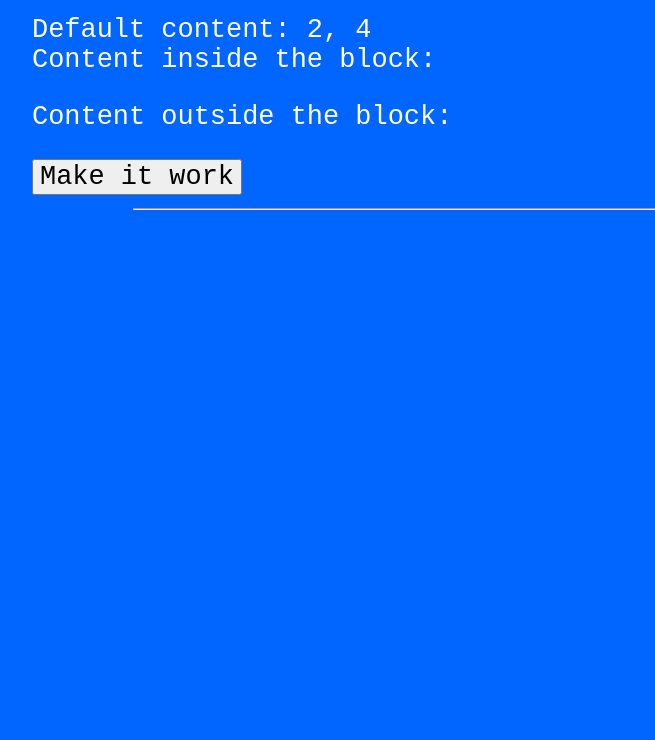
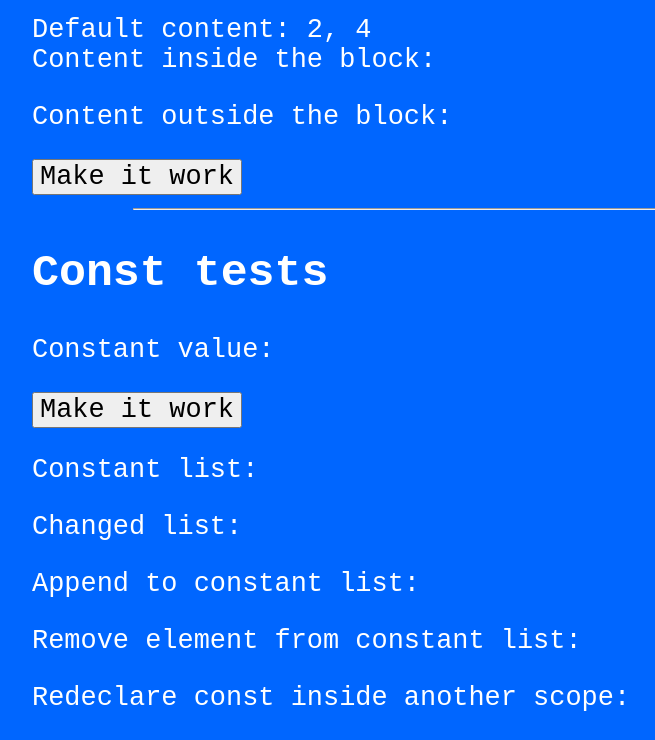
Before and after one commit to BieleczkiGergo/school_resources, a plain HTML site: page JavaScript/index.html in a window 1280 px wide. Shown: the part 629-1369 px from the top of the page, without its empty margins (96-751 px from the left). Before the commit the page ends 853 px from the top, so only its background shows below. Drawn offline with Linux system fonts and the light colour scheme.

Commit message:
Found something useful with JS const

```diff
--- a/JavaScript/index.html
+++ b/JavaScript/index.html
@@ -31,6 +31,16 @@
         <p id="outblock"></p>
         <button onclick="blockTest()">Make it work</button>
         <hr class="sEnd">
+
+        <h1>Const tests</h1>
+        <p id="constPI">Constant value: </p>
+        <button id="const" onclick="constants()">Make it work</button>
+        <p id="constbase">Constant list: </p>
+        <p id="constchanged">Changed list: </p>
+        <p id="constappended">Append to constant list: </p>
+        <p id="constremoved">Remove element from constant list: </p>
+        <p id="constinside">Redeclare const inside another scope: </p>
+
     </section>
 
 </body>
--- a/JavaScript/script.js
+++ b/JavaScript/script.js
@@ -1,4 +1,4 @@
-
+const PI = 3.1415926535;
 
 
 function function1 (){
@@ -25,3 +25,28 @@ function blockTest(){
 
     outblock.innerHTML = "" + num1 + ", " + num2;
 }
+
+function constants(){
+    document.getElementById("constPI").innerHTML += PI;
+    const cList = ["Arch", "Fedora", "Ubuntu"];
+    document.getElementById("constbase").innerHTML += cList;
+    cList[1] = "Debian";
+    document.getElementById("constchanged").innerHTML += cList;
+    cList.push("Manjaro");
+    document.getElementById("constappended").innerHTML += cList;
+    cList.pop();
+    document.getElementById("constremoved").innerHTML += cList;
+    {
+        const PI = "value of num changed";
+        //When used inside different block,
+        //variable can be redeclared
+        document.getElementById("constinside").innerHTML += PI;
+        //Could be used in hacking
+        //Doesn't even give error
+    }
+
+}
+
+function constTest(){
+
+}
```
